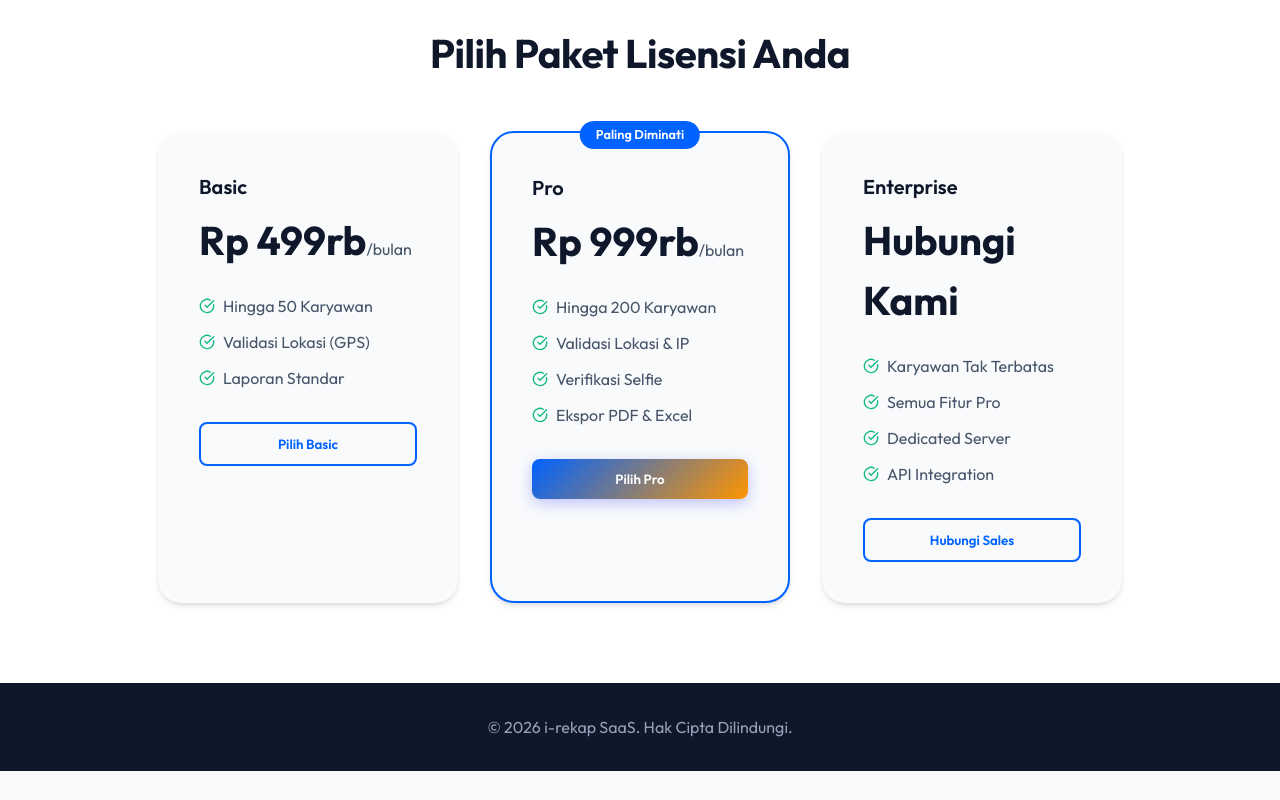
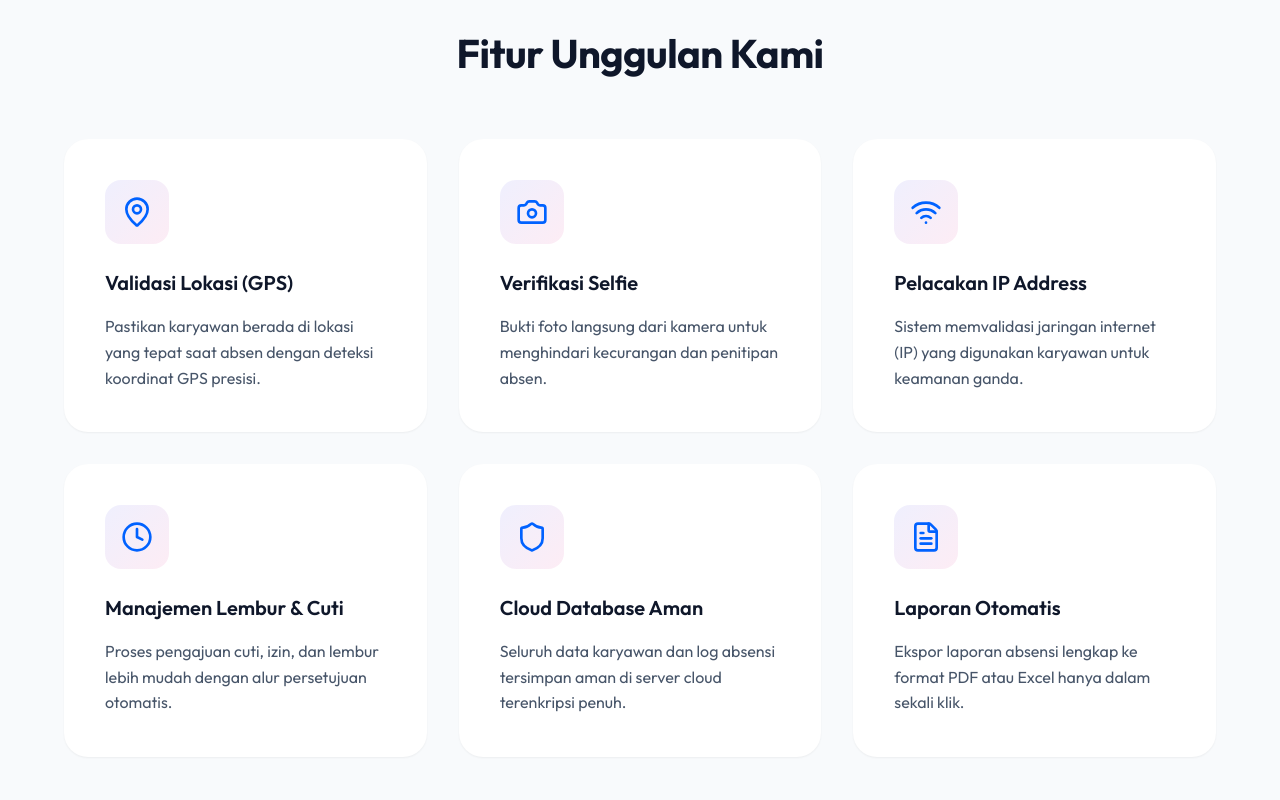
Before and after one commit to itmartohprint-spec/i-rekap, a React (Vite) app: page / in a window 1280 px wide. Shown: the part 640-1440 px from the top of the page. Before the commit the page ends 1411 px from the top, so only its background shows below. Built offline with nearby package versions, Linux system fonts and the light colour scheme.

Commit message:
Add Features section to landing page

```diff
--- a/src/pages/LandingPage.css
+++ b/src/pages/LandingPage.css
@@ -79,6 +79,67 @@
 .hero-buttons {
   display: flex;
   gap: 1rem;
+}
+
+.features-section {
+  padding: 5rem 5%;
+  background: var(--bg-color);
+  text-align: center;
+}
+
+.section-title {
+  font-size: 2.5rem;
+  font-weight: 700;
+  margin-bottom: 3.5rem;
+  color: var(--text-primary);
+}
+
+.features-grid {
+  display: grid;
+  grid-template-columns: repeat(auto-fit, minmax(280px, 1fr));
+  gap: 2rem;
+  max-width: 1200px;
+  margin: 0 auto;
+}
+
+.feature-card {
+  background: var(--surface-color);
+  padding: 2.5rem;
+  border-radius: var(--radius-xl);
+  border: 1px solid var(--glass-border);
+  box-shadow: var(--shadow-sm);
+  transition: all var(--transition-normal);
+  text-align: left;
+}
+
+.feature-card:hover {
+  transform: translateY(-5px);
+  box-shadow: var(--shadow-md);
+  border-color: rgba(99, 102, 241, 0.3);
+}
+
+.feature-icon {
+  background: linear-gradient(135deg, rgba(99, 102, 241, 0.1), rgba(236, 72, 153, 0.1));
+  color: var(--primary-color);
+  width: 64px;
+  height: 64px;
+  border-radius: var(--radius-lg);
+  display: flex;
+  align-items: center;
+  justify-content: center;
+  margin-bottom: 1.5rem;
+}
+
+.feature-card h3 {
+  font-size: 1.25rem;
+  font-weight: 600;
+  margin-bottom: 1rem;
+  color: var(--text-primary);
+}
+
+.feature-card p {
+  color: var(--text-secondary);
+  line-height: 1.6;
 }
 
 .pricing-section {
--- a/src/pages/LandingPage.jsx
+++ b/src/pages/LandingPage.jsx
@@ -1,6 +1,6 @@
 import React from 'react';
 import { useNavigate } from 'react-router-dom';
-import { Fingerprint, CheckCircle } from 'lucide-react';
+import { Fingerprint, CheckCircle, MapPin, Camera, Wifi, Shield, Clock, FileText } from 'lucide-react';
 import './LandingPage.css';
 
 const LandingPage = () => {
@@ -28,13 +28,49 @@ const LandingPage = () => {
         </nav>
       </header>
 
-      <section id="fitur" className="hero-section">
+      <section className="hero-section">
         <h1 className="hero-title">Solusi Absensi <span>Modern & Cerdas</span><br/>untuk Perusahaan Anda</h1>
         <p className="hero-subtitle">
           Kelola kehadiran karyawan dengan mudah melalui deteksi Lokasi (GPS), jaringan IP, dan foto Selfie dalam satu platform cloud yang terintegrasi.
         </p>
         <div className="hero-buttons">
           <button className="btn-primary" onClick={() => navigate('/login')} style={{ padding: '1rem 2rem', fontSize: '1.1rem' }}>Mulai Berlangganan (Gratis 14 Hari)</button>
+        </div>
+      </section>
+
+      <section id="fitur" className="features-section">
+        <h2 className="section-title">Fitur Unggulan Kami</h2>
+        <div className="features-grid">
+          <div className="feature-card">
+            <div className="feature-icon"><MapPin size={32} /></div>
+            <h3>Validasi Lokasi (GPS)</h3>
+            <p>Pastikan karyawan berada di lokasi yang tepat saat absen dengan deteksi koordinat GPS presisi.</p>
+          </div>
+          <div className="feature-card">
+            <div className="feature-icon"><Camera size={32} /></div>
+            <h3>Verifikasi Selfie</h3>
+            <p>Bukti foto langsung dari kamera untuk menghindari kecurangan dan penitipan absen.</p>
+          </div>
+          <div className="feature-card">
+            <div className="feature-icon"><Wifi size={32} /></div>
+            <h3>Pelacakan IP Address</h3>
+            <p>Sistem memvalidasi jaringan internet (IP) yang digunakan karyawan untuk keamanan ganda.</p>
+          </div>
+          <div className="feature-card">
+            <div className="feature-icon"><Clock size={32} /></div>
+            <h3>Manajemen Lembur & Cuti</h3>
+            <p>Proses pengajuan cuti, izin, dan lembur lebih mudah dengan alur persetujuan otomatis.</p>
+          </div>
+          <div className="feature-card">
+            <div className="feature-icon"><Shield size={32} /></div>
+            <h3>Cloud Database Aman</h3>
+            <p>Seluruh data karyawan dan log absensi tersimpan aman di server cloud terenkripsi penuh.</p>
+          </div>
+          <div className="feature-card">
+            <div className="feature-icon"><FileText size={32} /></div>
+            <h3>Laporan Otomatis</h3>
+            <p>Ekspor laporan absensi lengkap ke format PDF atau Excel hanya dalam sekali klik.</p>
+          </div>
         </div>
       </section>
 
```
